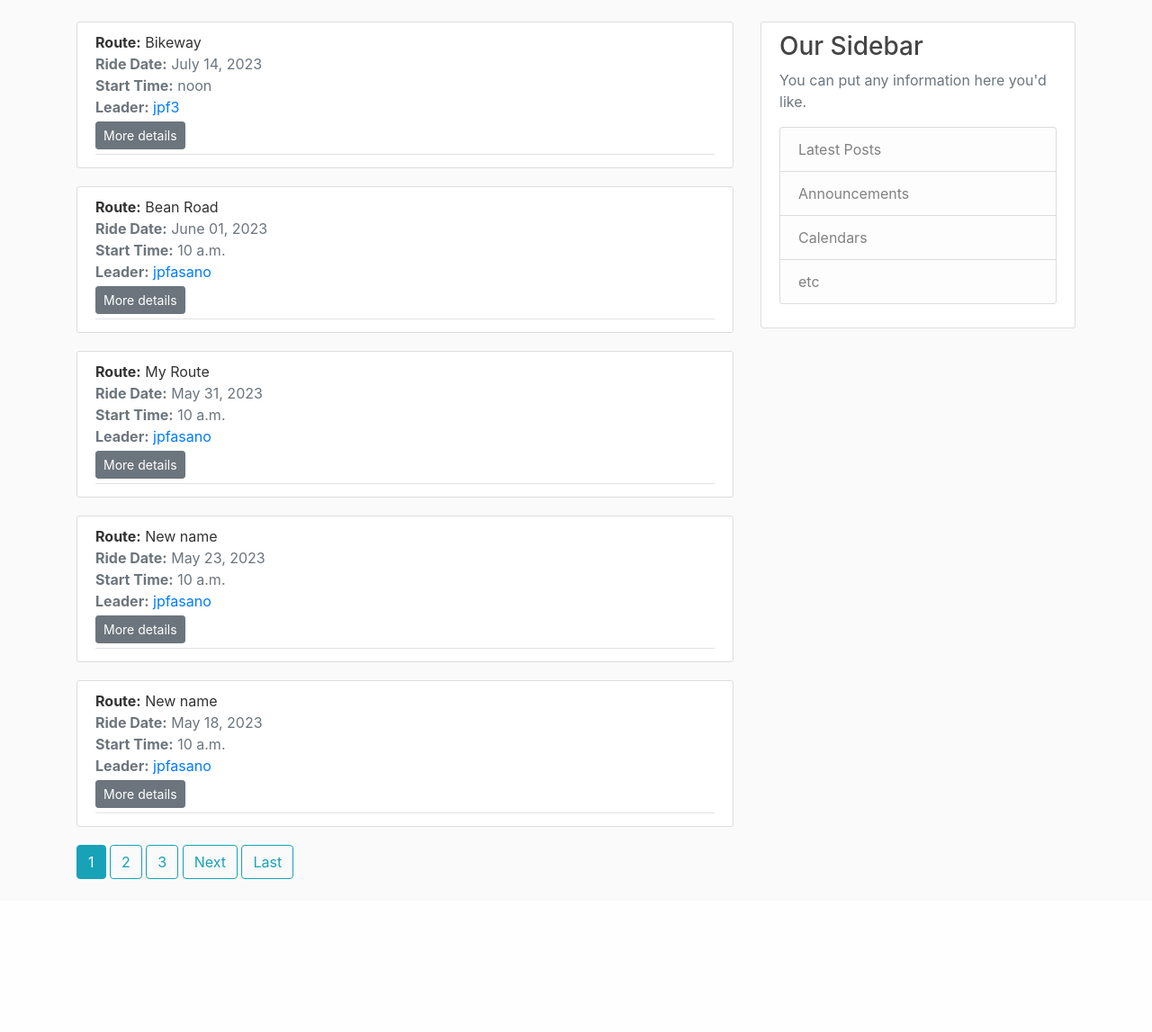
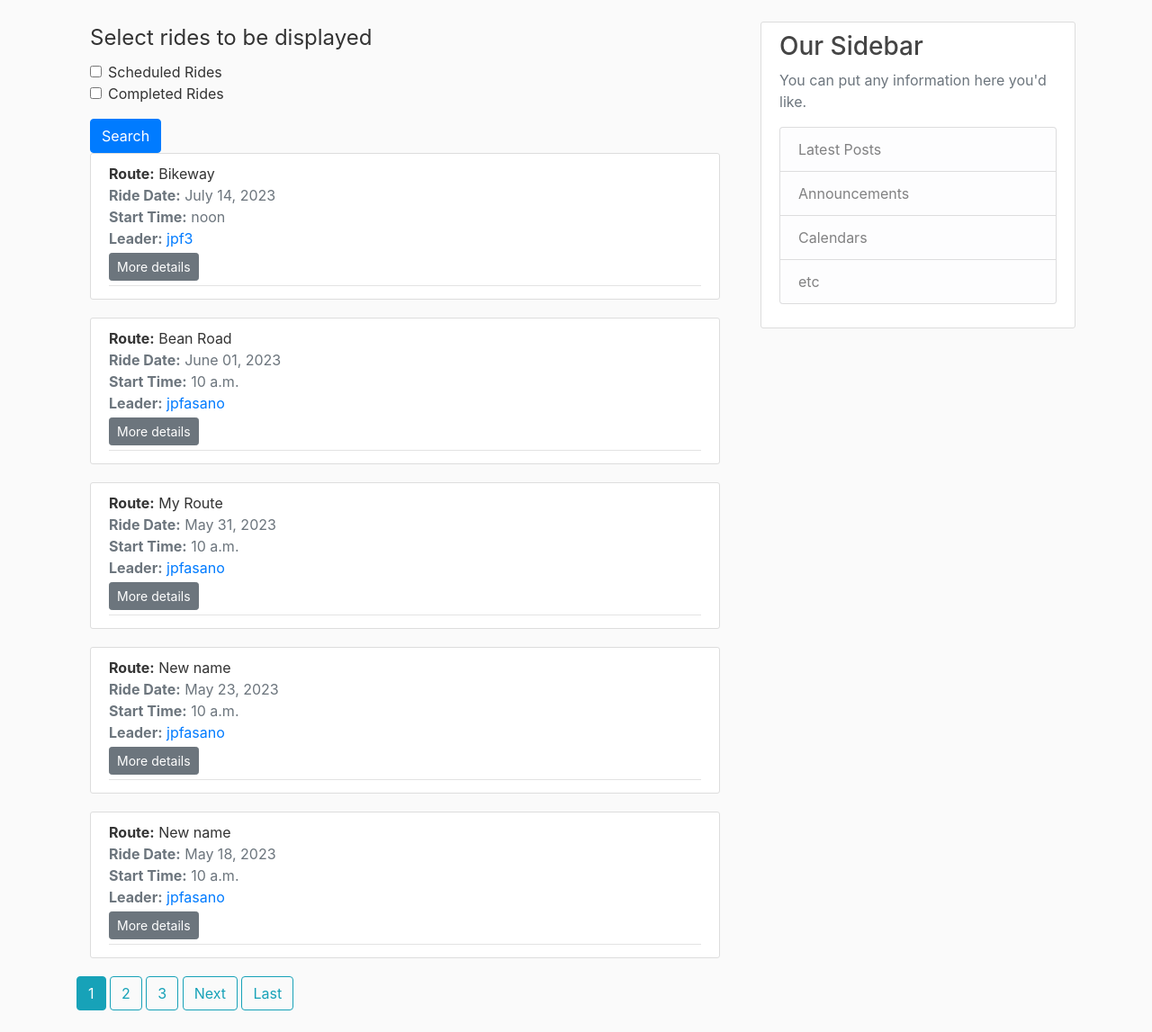
Before and after one commit to jpfasano/djangoProject, a Django app: page /rides/ in a window 1280 px wide. Shown: the part 56-1203 px from the top of the page at 90% size. Before the commit the page ends 1033 px from the top, so only its background shows below. Run offline with Django 4.2, Linux system fonts and the light colour scheme; data comes from the database, SQL or seed files in the repository; both versions use the stored data as it was after the commit; some libraries are stand-ins or nearby versions.

Commit message:
Attempt to filter rides. Scheduled and completed.  Does not work well with pagination.

```diff
--- a/djangoProject/settings.py
+++ b/djangoProject/settings.py
@@ -43,6 +43,8 @@ INSTALLED_APPS = [
     'django.contrib.sessions',
     'django.contrib.messages',
     'django.contrib.staticfiles',
+    'django_filters',
+    'bootstrapform',
 ]
 
 MIDDLEWARE = [
--- /dev/null
+++ b/rides/filters.py
@@ -0,0 +1,32 @@
+from datetime import date
+
+import django_filters
+from django.forms import CheckboxSelectMultiple
+
+from .models import Ride
+
+
+class RideFilter(django_filters.FilterSet):
+    RIDE_VIEW_FILTER =(
+        ('scheduled', 'Scheduled Rides'),
+        ('completed', 'Completed Rides'),
+    )
+    selection = django_filters.MultipleChoiceFilter(label="Select rides to be displayed", choices=RIDE_VIEW_FILTER,
+                                                    method='filter_rides',widget=CheckboxSelectMultiple)
+    class Meta:
+        model = Ride
+        # exclude = '__all__'
+        fields = []
+
+    def filter_rides(self, queryset, name, value ):
+        today = date.today()
+        if 'scheduled' in value and 'completed' in value:
+            # Display everything.  Nothing to filter
+            pass
+        elif 'scheduled' in value:
+            # only display those with date >= today
+            queryset = queryset.filter(ride_date__gte=today).order_by('ride_date')
+        elif 'completed' in value:
+            # only display those with date >= today
+            queryset = queryset.filter(ride_date__lte=today)
+        return queryset
--- a/rides/forms.py
+++ b/rides/forms.py
@@ -35,7 +35,9 @@ class CreateRideForm(ModelForm):
     route = forms.ModelChoiceField(queryset=Route.objects.all())
     additional_details = forms.CharField(widget=CKEditorWidget(), required=False)
     # ride_date = forms.DateField(widget=DateInput(attrs={'width': 200}), initial=default_ride_date)
-    ride_date = forms.DateField(widget=DateInput(), initial=default_ride_date)
+    # ride_date = forms.DateField(widget=DateInput(), initial=default_ride_date)
+    ride_date = forms.DateField(widget=DateInput(attrs={'type': 'date', 'min': datetime.now().date()}),
+                                initial=default_ride_date)
     start_time = forms.TimeField(widget=TimeInput(), initial=default_ride_start_time)
 
     # def __init__(self, *args, **kwargs):
--- a/rides/templates/rides/rides.html
+++ b/rides/templates/rides/rides.html
@@ -1,8 +1,16 @@
 {% extends "base.html" %}
+{% load crispy_forms_filters %}
 {% block content %}
-    {% for object in rides %}
-        {% include "rides/inc_ride_article.html" %}
-    {% endfor %}
+    <div class="container">
+        <form method="GET">
+            {{ filter.form|crispy }}
+            <button type="submit" class="btn btn-primary">Search</button>
+        </form>
+        {% for object in object_list %}
+            {% include "rides/inc_ride_article.html" %}
+        {% endfor %}
+    </div>
+
     {% if is_paginated %}
         {% if page_obj.has_previous %}
             <a class="btn btn-outline-info mb-4" href="?page=1">First</a>
--- a/rides/views.py
+++ b/rides/views.py
@@ -1,3 +1,5 @@
+from datetime import date
+
 from django.contrib import messages
 from django.http import HttpResponseRedirect
 from django.shortcuts import render, redirect
@@ -15,18 +17,33 @@ from django.views.generic import (
 from django.urls import reverse
 from django.shortcuts import get_object_or_404
 from django.views.generic.detail import SingleObjectMixin
+from django_filters.views import FilterView
+
+from .filters import RideFilter
 
 from .forms import CreateRideForm, UpdateRideForm
 from .models import Ride
 from django.contrib.auth.models import User
 
 
-class RidesListView(ListView):
+class RidesListView(FilterView):
     model = Ride
     template_name = 'rides/rides.html'  # <app>/<model>_<viewtype>.html
     context_object_name = 'rides'
     ordering = ['-ride_date']  # Newest to oldest
+    filterset_class = RideFilter
     paginate_by = 5
+
+    # def get_queryset(self):
+    #     today = date.today()
+    #     queryset = super().get_queryset()
+    #     queryset = queryset.filter(ride_date__gte=today)
+    #     return queryset
+
+    # def get_context_data(self, *, object_list=None, **kwargs):
+    #     context = super().get_context_data(**kwargs)
+    #     context['filter'] = RideFilter(self.request.GET, queryset=self.get_queryset() )
+    #     return context
 
 
 class UserRidesListView(ListView):
@@ -46,6 +63,7 @@ class RidesDetailView(LoginRequiredMixin, DetailView):  # SingleObjectMixin,Form
 
     # context_object_name = 'ride'
     # fields = []
+
 
     def get_context_data(self, **kwargs):
         # Call the base implementation first to get a context
```
Also changed, not shown: db.sqlite3.
